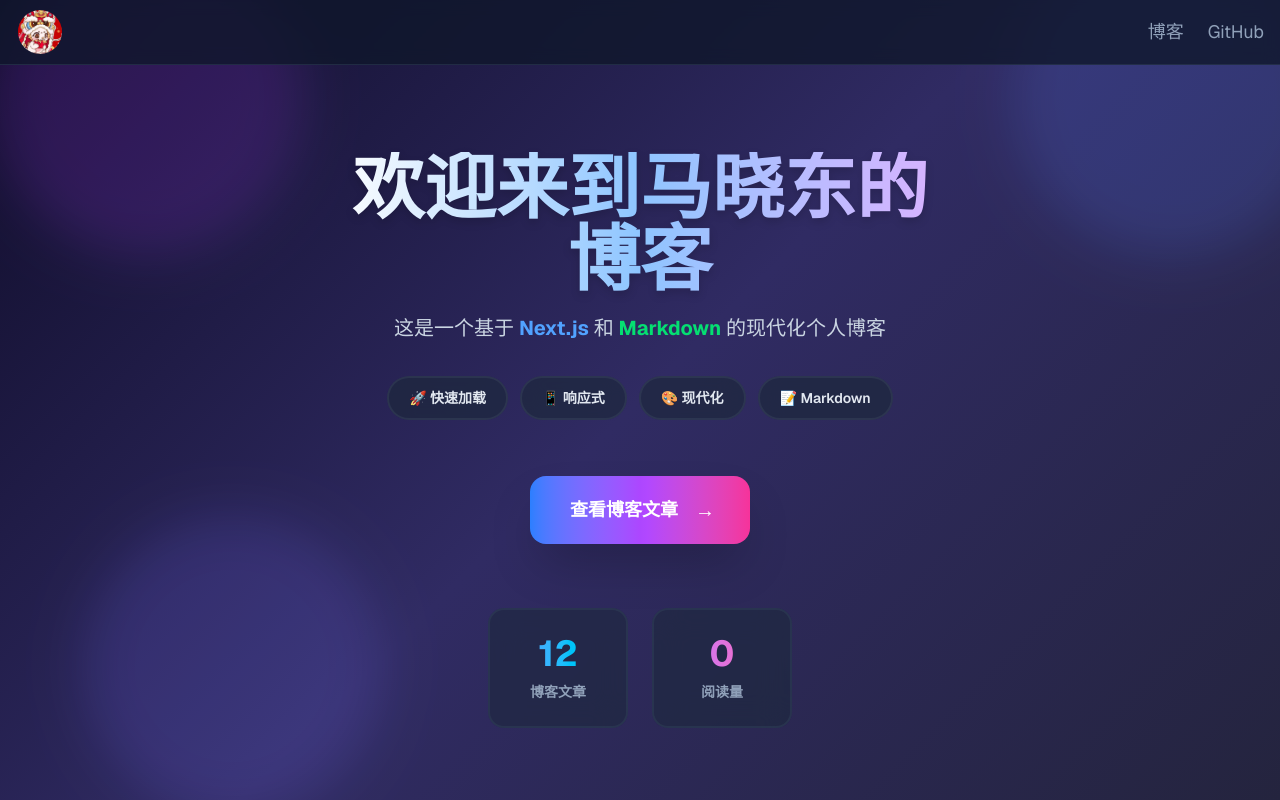
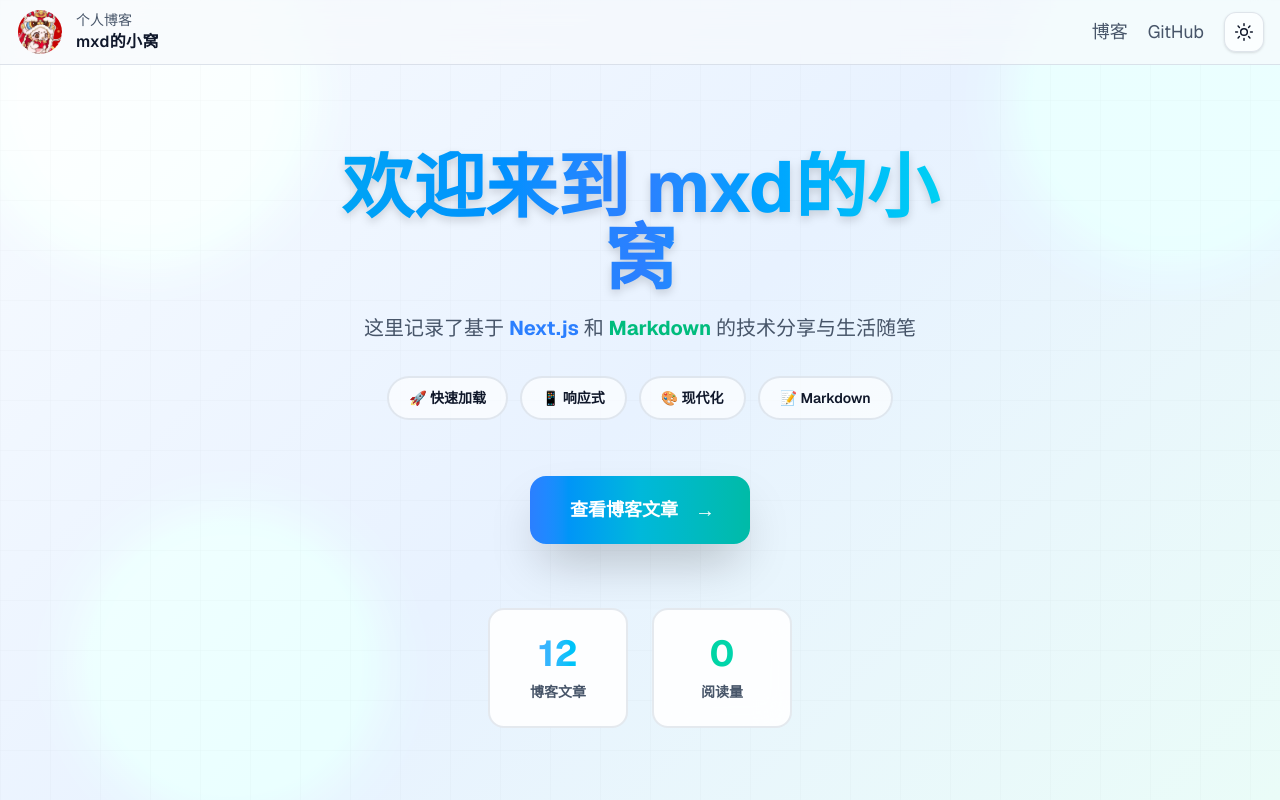
Before and after one commit to wsmxd/my-blog, a Next.js app: page / in a window 1280 px wide. Shown: the top 800 px of the page. Built offline with nearby package versions, Linux system fonts and the light colour scheme; no server answers.

Commit message:
更新博客标题，优化主题切换功能，调整样式变量，增强页面视觉效果

```diff
--- a/app/blog/page.tsx
+++ b/app/blog/page.tsx
@@ -6,7 +6,7 @@ export const dynamic = 'force-static';
 export const revalidate = 3600; // 1小时重新验证一次
 
 export const metadata = {
-  title: '博客 | My Modern Blog',
+  title: '博客',
   description: '分享技术、思考与生活点滴。',
 };
 
--- a/app/components/FlowingGradient.tsx
+++ b/app/components/FlowingGradient.tsx
@@ -3,34 +3,37 @@
 const FlowingGradient = () => {
   return (
     <div className="fixed inset-0 -z-10 overflow-hidden">
-      {/* 主背景层 - 暗色主题 */}
+      {/* 主背景层 */}
       <div
         className="absolute inset-0 transition-all duration-1000 ease-in-out"
         style={{
-          background: 'linear-gradient(135deg, #0f0c29 0%, #302b63 50%, #24243e 100%)'
+          background: 'linear-gradient(135deg, var(--hero-gradient-start) 0%, var(--hero-gradient-mid) 50%, var(--hero-gradient-end) 100%)'
         }}
       />
 
       {/* 动态光斑效果 */}
       <div className="absolute inset-0">
         <div
-          className="absolute top-0 -left-4 w-72 h-72 bg-purple-900 rounded-full mix-blend-screen filter blur-xl opacity-30 animate-blob"
+          className="absolute top-0 -left-4 w-72 h-72 rounded-full mix-blend-plus-lighter filter blur-xl opacity-70 animate-blob"
+          style={{ background: 'var(--hero-glow-a)' }}
         />
         <div
-          className="absolute top-0 -right-4 w-72 h-72 bg-blue-900 rounded-full mix-blend-screen filter blur-xl opacity-30 animate-blob animation-delay-2000"
+          className="absolute top-0 -right-4 w-72 h-72 rounded-full mix-blend-plus-lighter filter blur-xl opacity-70 animate-blob animation-delay-2000"
+          style={{ background: 'var(--hero-glow-b)' }}
         />
         <div
-          className="absolute -bottom-8 left-20 w-72 h-72 bg-indigo-900 rounded-full mix-blend-screen filter blur-xl opacity-30 animate-blob animation-delay-4000"
+          className="absolute -bottom-8 left-20 w-72 h-72 rounded-full mix-blend-plus-lighter filter blur-xl opacity-70 animate-blob animation-delay-4000"
+          style={{ background: 'var(--hero-glow-b)' }}
         />
       </div>
 
       {/* 网格覆盖层 - 增加质感 */}
       <div
-        className="absolute inset-0 opacity-5"
+        className="absolute inset-0 opacity-20"
         style={{
           backgroundImage: `
-            linear-gradient(rgba(255,255,255,.05) 1px, transparent 1px),
-            linear-gradient(90deg, rgba(255,255,255,.05) 1px, transparent 1px)
+            linear-gradient(var(--hero-grid) 1px, transparent 1px),
+            linear-gradient(90deg, var(--hero-grid) 1px, transparent 1px)
           `,
           backgroundSize: '50px 50px'
         }}
--- a/app/components/Header.tsx
+++ b/app/components/Header.tsx
@@ -3,6 +3,7 @@
 import Link from 'next/link';
 import { motion } from 'framer-motion';
 import PrefixedImage from './PrefixedImage';
+import ThemeToggle from './ThemeToggle';
 
 export default function Header() {
   return (
@@ -10,33 +11,36 @@ export default function Header() {
       initial={{ opacity: 0, y: -20 }}
       animate={{ opacity: 1, y: 0 }}
       transition={{ duration: 0.4, ease: 'easeOut' }}
-      className="fixed top-0 left-0 right-0 z-50 bg-slate-900/80 backdrop-blur-sm border-b border-slate-700/50 transition-colors duration-300"
+      className="fixed top-0 left-0 right-0 z-50 border-b border-(--header-border) bg-(--header-bg) backdrop-blur-md transition-colors duration-300"
     >
       <div className="container mx-auto px-4 py-2 flex items-center justify-between">
         {/* 头像链接 */}
-        <Link href="/about" className="block">
+        <Link href="/about" className="group flex items-center gap-3">
           <motion.div
-            whileHover={{ scale: 1.1, rotate: 5 }}
+            whileHover={{ scale: 1.08, rotate: 5 }}
             transition={{ type: 'spring', stiffness: 300, damping: 15 }}
-            className="w-12 h-12 rounded-full overflow-hidden border-2 border-transparent hover:border-blue-500 transition-colors"
+            className="w-12 h-12 rounded-full overflow-hidden border-2 border-transparent group-hover:border-blue-500 transition-colors"
           >
-            {/* 替换为你自己的头像路径，例如放在 public/avatar.jpg */}
             <PrefixedImage
               src="/avatar.jpg"
               alt="Profile"
-              width={48}   // 必须：与容器尺寸一致
-              height={48}  // 必须
+              width={48}
+              height={48}
               className="object-cover"
             />
           </motion.div>
+          <div className="hidden sm:block">
+            <p className="text-sm text-(--muted-foreground)">个人博客</p>
+            <p className="text-base font-semibold tracking-wide text-foreground">mxd的小窝</p>
+          </div>
         </Link>
 
 
         {/* 导航 */}
-        <nav className="flex items-center space-x-4 sm:space-x-6 text-sm">
+        <nav className="flex items-center space-x-3 sm:space-x-5 text-sm">
           <Link
             href="/blog"
-            className="text-slate-400 hover:text-blue-400 transition-colors relative group text-base sm:text-lg"
+            className="text-(--muted-foreground) hover:text-blue-500 transition-colors relative group text-base sm:text-lg"
           >
             博客
             <span className="absolute bottom-0 left-0 w-0 h-0.5 bg-blue-500 transition-all group-hover:w-full"></span>
@@ -45,11 +49,12 @@ export default function Header() {
             href="https://github.com/wsmxd/my-blog"
             target="_blank"
             rel="noopener noreferrer"
-            className="text-slate-400 hover:text-blue-400 transition-colors relative group text-base sm:text-lg"
+            className="text-(--muted-foreground) hover:text-blue-500 transition-colors relative group text-base sm:text-lg"
           >
             GitHub
             <span className="absolute bottom-0 left-0 w-0 h-0.5 bg-blue-500 transition-all group-hover:w-full"></span>
           </Link>
+          <ThemeToggle />
         </nav>
       </div>
     </motion.header>
--- a/app/components/HomeContent.tsx
+++ b/app/components/HomeContent.tsx
@@ -12,15 +12,20 @@ export default function HomeContent({ postsCount, totalReads }: HomeContentProps
   return (
     <section className="text-center space-y-8 max-w-2xl mx-auto px-6 relative z-10">
       {/* 主标题 */}
-      <div className="space-y-4">
-        <h1 className="text-5xl sm:text-6xl lg:text-7xl font-bold bg-linear-to-r from-white via-blue-300 to-purple-300 bg-clip-text text-transparent drop-shadow-lg">
-          欢迎来到马晓东的博客
+      <motion.div
+        initial={{ opacity: 0, y: 24 }}
+        animate={{ opacity: 1, y: 0 }}
+        transition={{ duration: 0.65, ease: 'easeOut' }}
+        className="space-y-4"
+      >
+        <h1 className="text-5xl sm:text-6xl lg:text-7xl font-bold bg-linear-to-r from-sky-500 via-blue-500 to-cyan-400 bg-clip-text text-transparent drop-shadow-lg animate-float">
+          欢迎来到 mxd的小窝
         </h1>
-        <p className="text-lg sm:text-xl text-slate-300 leading-relaxed font-medium">
-          这是一个基于 <span className="font-bold text-blue-400">Next.js</span> 和{" "}
-          <span className="font-bold text-green-400">Markdown</span> 的现代化个人博客
+        <p className="text-lg sm:text-xl text-(--muted-foreground) leading-relaxed font-medium">
+          这里记录了基于 <span className="font-bold text-blue-500">Next.js</span> 和{' '}
+          <span className="font-bold text-emerald-500">Markdown</span> 的技术分享与生活随笔
         </p>
-      </div>
+      </motion.div>
 
       {/* 特性标签 */}
       <div className="flex flex-wrap justify-center gap-3">
@@ -36,7 +41,7 @@ export default function HomeContent({ postsCount, totalReads }: HomeContentProps
               transition: { duration: 0.3 }
             }}
             whileTap={{ scale: 0.95 }}
-            className="px-5 py-2.5 bg-slate-800/70 backdrop-blur-md rounded-full text-slate-200 text-sm font-semibold border-2 border-slate-600/30 hover:border-purple-500/50 hover:shadow-lg hover:bg-slate-800/90 cursor-pointer transition-all duration-300"
+            className="px-5 py-2.5 rounded-full text-foreground text-sm font-semibold border-2 border-(--card-border) bg-(--surface-soft) hover:border-blue-400/60 hover:shadow-lg cursor-pointer transition-all duration-300"
           >
             {feature}
           </motion.span>
@@ -52,7 +57,7 @@ export default function HomeContent({ postsCount, totalReads }: HomeContentProps
         >
           <Link
             href="/blog"
-            className="group inline-flex items-center gap-3 px-10 py-5 text-lg font-bold text-white bg-linear-to-r from-blue-500 via-purple-500 to-pink-500 rounded-2xl hover:from-blue-600 hover:via-purple-600 hover:to-pink-600 transition-all duration-300 shadow-2xl hover:shadow-purple-500/50 relative overflow-hidden"
+            className="group inline-flex items-center gap-3 px-10 py-5 text-lg font-bold text-white bg-linear-to-r from-blue-500 via-cyan-500 to-teal-500 rounded-2xl hover:from-blue-600 hover:via-cyan-600 hover:to-teal-600 transition-all duration-300 shadow-2xl hover:shadow-cyan-500/40 relative overflow-hidden"
           >
             {/* 按钮光晕效果 */}
             <span className="absolute inset-0 bg-linear-to-r from-white/0 via-white/20 to-white/0 -translate-x-full group-hover:translate-x-full transition-transform duration-700"></span>
@@ -69,24 +74,24 @@ export default function HomeContent({ postsCount, totalReads }: HomeContentProps
       </div>
 
       {/* 统计数据 */}
-      <div className="flex justify-center gap-6 pt-8">
+      <div className="flex justify-center gap-6 pt-8 flex-wrap">
         <motion.div
           whileHover={{ scale: 1.1, y: -5 }}
           whileTap={{ scale: 0.95 }}
           transition={{ type: "spring", stiffness: 400, damping: 17 }}
-          className="text-center p-6 bg-slate-800/60 rounded-2xl backdrop-blur-lg border-2 border-slate-700/50 hover:border-blue-500/50 hover:shadow-2xl hover:shadow-blue-500/30 cursor-pointer transition-all duration-300 min-w-[140px]"
+          className="text-center p-6 rounded-2xl backdrop-blur-lg border-2 border-(--card-border) bg-(--surface-strong) hover:border-blue-500/50 hover:shadow-2xl hover:shadow-blue-500/30 cursor-pointer transition-all duration-300 min-w-[140px]"
         >
           <div className="text-4xl font-bold bg-linear-to-r from-blue-400 to-cyan-400 bg-clip-text text-transparent">{postsCount}</div>
-          <div className="text-sm mt-2 font-semibold text-slate-400">博客文章</div>
+          <div className="text-sm mt-2 font-semibold text-(--muted-foreground)">博客文章</div>
         </motion.div>
         <motion.div
           whileHover={{ scale: 1.1, y: -5 }}
           whileTap={{ scale: 0.95 }}
           transition={{ type: "spring", stiffness: 400, damping: 17 }}
-          className="text-center p-6 bg-slate-800/60 rounded-2xl backdrop-blur-lg border-2 border-slate-700/50 hover:border-purple-500/50 hover:shadow-2xl hover:shadow-purple-500/30 cursor-pointer transition-all duration-300 min-w-[140px]"
+          className="text-center p-6 rounded-2xl backdrop-blur-lg border-2 border-(--card-border) bg-(--surface-strong) hover:border-emerald-500/50 hover:shadow-2xl hover:shadow-emerald-500/30 cursor-pointer transition-all duration-300 min-w-[140px]"
         >
-          <div className="text-4xl font-bold bg-linear-to-r from-purple-400 to-pink-400 bg-clip-text text-transparent">{totalReads}</div>
-          <div className="text-sm mt-2 font-semibold text-slate-400">阅读量</div>
+          <div className="text-4xl font-bold bg-linear-to-r from-emerald-400 to-teal-400 bg-clip-text text-transparent">{totalReads}</div>
+          <div className="text-sm mt-2 font-semibold text-(--muted-foreground)">阅读量</div>
         </motion.div>
       </div>
     </section>
--- /dev/null
+++ b/app/components/ThemeToggle.tsx
@@ -0,0 +1,37 @@
+'use client';
+
+const STORAGE_KEY = 'theme-preference';
+
+export default function ThemeToggle() {
+  const toggleTheme = () => {
+    const root = document.documentElement;
+    const isDark = root.classList.contains('dark');
+    const nextTheme = isDark ? 'light' : 'dark';
+
+    root.classList.remove('light', 'dark');
+    root.classList.add(nextTheme);
+    localStorage.setItem(STORAGE_KEY, nextTheme);
+  };
+
+  return (
+    <button
+      type="button"
+      onClick={toggleTheme}
+      aria-label="切换主题"
+      className="group relative inline-flex h-10 w-10 items-center justify-center overflow-hidden rounded-xl border border-(--header-border) bg-(--surface-soft) text-foreground shadow-sm transition-all duration-300 hover:scale-105"
+    >
+      <span className="hidden dark:block">
+        <svg className="h-5 w-5" viewBox="0 0 24 24" fill="none" stroke="currentColor" strokeWidth="1.8">
+          <path strokeLinecap="round" strokeLinejoin="round" d="M21 12.8A9 9 0 1111.2 3 7 7 0 0021 12.8z" />
+        </svg>
+      </span>
+      <span className="block dark:hidden">
+        <svg className="h-5 w-5" viewBox="0 0 24 24" fill="none" stroke="currentColor" strokeWidth="1.8">
+          <circle cx="12" cy="12" r="4" />
+          <path strokeLinecap="round" strokeLinejoin="round" d="M12 2v2.2M12 19.8V22M4.9 4.9l1.6 1.6M17.5 17.5l1.6 1.6M2 12h2.2M19.8 12H22M4.9 19.1l1.6-1.6M17.5 6.5l1.6-1.6" />
+        </svg>
+      </span>
+      <span className="pointer-events-none absolute inset-0 bg-linear-to-r from-transparent via-white/15 to-transparent opacity-0 transition-opacity duration-300 group-hover:opacity-100" />
+    </button>
+  );
+}
--- a/app/globals.css
+++ b/app/globals.css
@@ -1,17 +1,39 @@
 @import "tailwindcss";
 
 :root {
-  --background: #ffffff;
-  --foreground: #1e293b;
-  --card-bg: rgba(255, 255, 255, 0.8);
-  --card-border: rgba(226, 232, 240, 0.5);
+  --background: #f7fafc;
+  --foreground: #0f172a;
+  --muted-foreground: #475569;
+  --card-bg: rgba(255, 255, 255, 0.72);
+  --card-border: rgba(148, 163, 184, 0.24);
+  --surface-soft: rgba(255, 255, 255, 0.65);
+  --surface-strong: rgba(255, 255, 255, 0.9);
+  --header-bg: rgba(247, 250, 252, 0.7);
+  --header-border: rgba(148, 163, 184, 0.28);
+  --hero-glow-a: rgba(59, 130, 246, 0.18);
+  --hero-glow-b: rgba(14, 165, 233, 0.14);
+  --hero-grid: rgba(15, 23, 42, 0.08);
+  --hero-gradient-start: #f8fbff;
+  --hero-gradient-mid: #e8f2ff;
+  --hero-gradient-end: #eafcf8;
 }
 
 .dark {
-  --background: #0f172a;
+  --background: #020617;
   --foreground: #e2e8f0;
-  --card-bg: rgba(30, 41, 59, 0.6);
-  --card-border: rgba(71, 85, 105, 0.3);
+  --muted-foreground: #94a3b8;
+  --card-bg: rgba(15, 23, 42, 0.66);
+  --card-border: rgba(71, 85, 105, 0.34);
+  --surface-soft: rgba(15, 23, 42, 0.62);
+  --surface-strong: rgba(15, 23, 42, 0.85);
+  --header-bg: rgba(2, 6, 23, 0.72);
+  --header-border: rgba(71, 85, 105, 0.5);
+  --hero-glow-a: rgba(76, 29, 149, 0.32);
+  --hero-glow-b: rgba(37, 99, 235, 0.26);
+  --hero-grid: rgba(255, 255, 255, 0.12);
+  --hero-gradient-start: #050816;
+  --hero-gradient-mid: #111827;
+  --hero-gradient-end: #1e1b4b;
 }
 
 @theme inline {
@@ -23,10 +45,21 @@
 
 @media (prefers-color-scheme: dark) {
   :root:not(.dark):not(.light) {
-    --background: #0f172a;
+    --background: #020617;
     --foreground: #e2e8f0;
-    --card-bg: rgba(30, 41, 59, 0.6);
-    --card-border: rgba(71, 85, 105, 0.3);
+    --muted-foreground: #94a3b8;
+    --card-bg: rgba(15, 23, 42, 0.66);
+    --card-border: rgba(71, 85, 105, 0.34);
+    --surface-soft: rgba(15, 23, 42, 0.62);
+    --surface-strong: rgba(15, 23, 42, 0.85);
+    --header-bg: rgba(2, 6, 23, 0.72);
+    --header-border: rgba(71, 85, 105, 0.5);
+    --hero-glow-a: rgba(76, 29, 149, 0.32);
+    --hero-glow-b: rgba(37, 99, 235, 0.26);
+    --hero-grid: rgba(255, 255, 255, 0.12);
+    --hero-gradient-start: #050816;
+    --hero-gradient-mid: #111827;
+    --hero-gradient-end: #1e1b4b;
   }
 }
 
@@ -39,12 +72,13 @@ html, body, #__next {
 }
 
 body {
-  background: var(--background);
+  background-color: var(--background);
+  background-image: radial-gradient(circle at 10% 10%, var(--hero-glow-a) 0%, transparent 35%), radial-gradient(circle at 90% 70%, var(--hero-glow-b) 0%, transparent 32%);
   color: var(--foreground);
   font-family: var(--font-geist-sans), Arial, Helvetica, sans-serif;
   -webkit-font-smoothing: antialiased;
   -moz-osx-font-smoothing: grayscale;
-  transition: background-color 0.5s ease, color 0.5s ease;
+  transition: background-color 0.5s ease, color 0.5s ease, background-image 0.5s ease;
 }
 
 /* 主题切换通用过渡动画 */
@@ -191,14 +225,27 @@ body {
   border-left: 4px solid #3b82f6;
   padding-left: 1em;
   margin: 1.5em 0;
-  color: #64748b;
+  color: var(--muted-foreground);
   font-style: italic;
   transition: color 0.5s ease, border-color 0.5s ease;
 }
 
 .dark .markdown-body blockquote {
-  color: #94a3b8;
   border-left-color: #60a5fa;
+}
+
+.text-muted {
+  color: var(--muted-foreground);
+}
+
+.surface-soft {
+  background: var(--surface-soft);
+  border: 1px solid var(--card-border);
+}
+
+.surface-strong {
+  background: var(--surface-strong);
+  border: 1px solid var(--card-border);
 }
 
 .markdown-body ul,
@@ -281,6 +328,20 @@ body {
   animation: blob 20s infinite;
 }
 
+@keyframes float {
+  0%,
+  100% {
+    transform: translateY(0);
+  }
+  50% {
+    transform: translateY(-8px);
+  }
+}
+
+.animate-float {
+  animation: float 6s ease-in-out infinite;
+}
+
 .animation-delay-2000 {
   animation-delay: 2s;
 }
--- a/app/layout.tsx
+++ b/app/layout.tsx
@@ -15,8 +15,11 @@ const geistMono = Geist_Mono({
 });
 
 export const metadata: Metadata = {
-  title: "My Modern Blog",
-  description: "个人博客 — 基于 Next.js、Markdown 与 Giscus 评论",
+  title: {
+    default: "mxd的小窝",
+    template: "%s | mxd的小窝",
+  },
+  description: "mxd 的个人博客，记录技术、思考与生活。",
 };
 
 export default function RootLayout({
@@ -25,9 +28,23 @@ export default function RootLayout({
   children: React.ReactNode;
 }>) {
   return (
-    <html lang="zh-CN" suppressHydrationWarning className="dark">
+    <html lang="zh-CN" suppressHydrationWarning>
+      <head>
+        <script
+          dangerouslySetInnerHTML={{
+            __html: `(() => {
+  const storageKey = 'theme-preference';
+  const prefersDark = window.matchMedia('(prefers-color-scheme: dark)').matches;
+  const saved = localStorage.getItem(storageKey);
+  const theme = saved === 'light' || saved === 'dark' ? saved : (prefersDark ? 'dark' : 'light');
+  document.documentElement.classList.remove('light', 'dark');
+  document.documentElement.classList.add(theme);
+})();`,
+          }}
+        />
+      </head>
       <body
-        className={`${geistSans.variable} ${geistMono.variable} antialiased bg-linear-to-br from-slate-950 via-slate-900 to-slate-950 text-slate-200 transition-colors duration-300`}
+        className={`${geistSans.variable} ${geistMono.variable} antialiased transition-colors duration-300`}
       >
         <div className="min-h-screen flex flex-col">
           <Header />
```
Also changed, not shown: app/components/Footer.tsx (+4 -4 lines).
